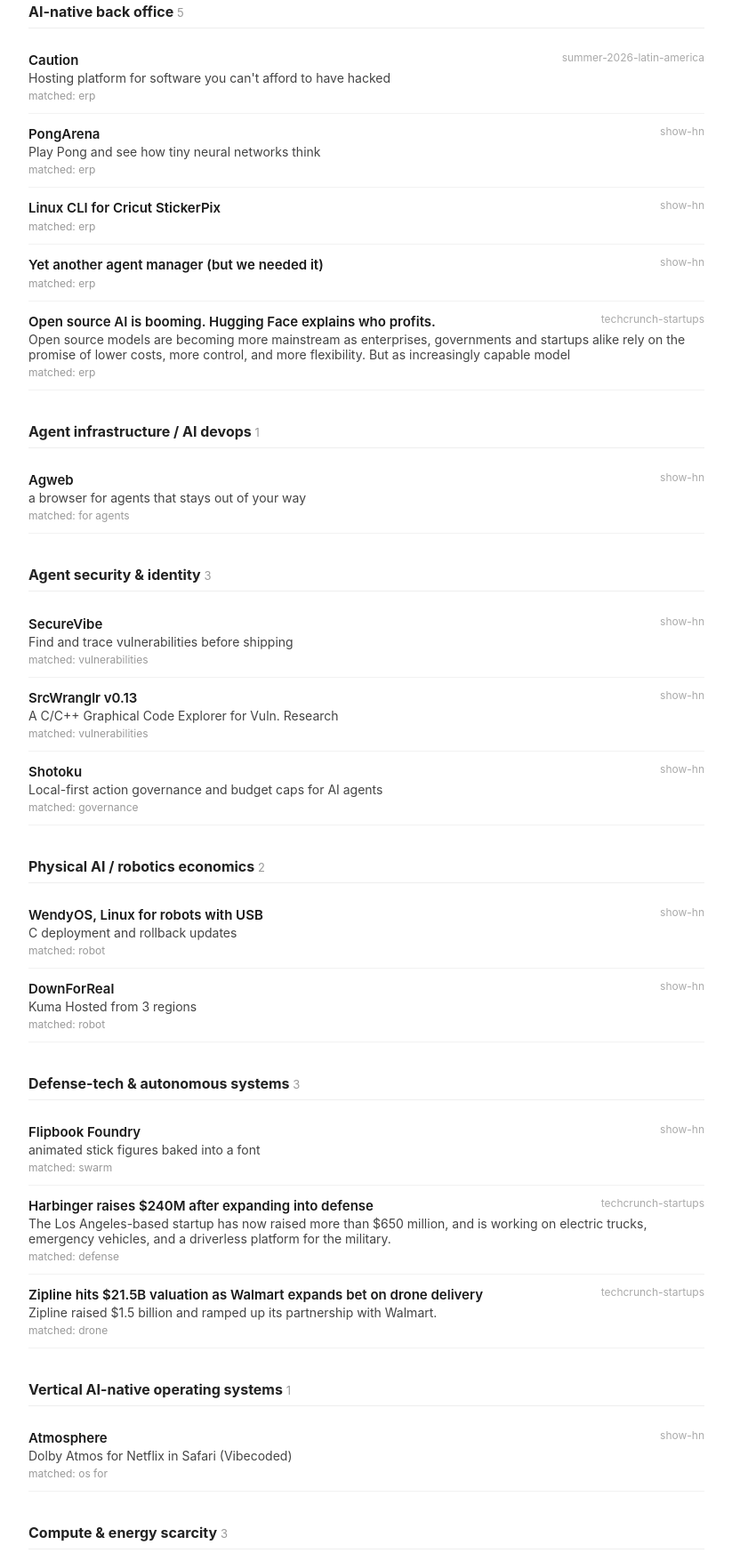
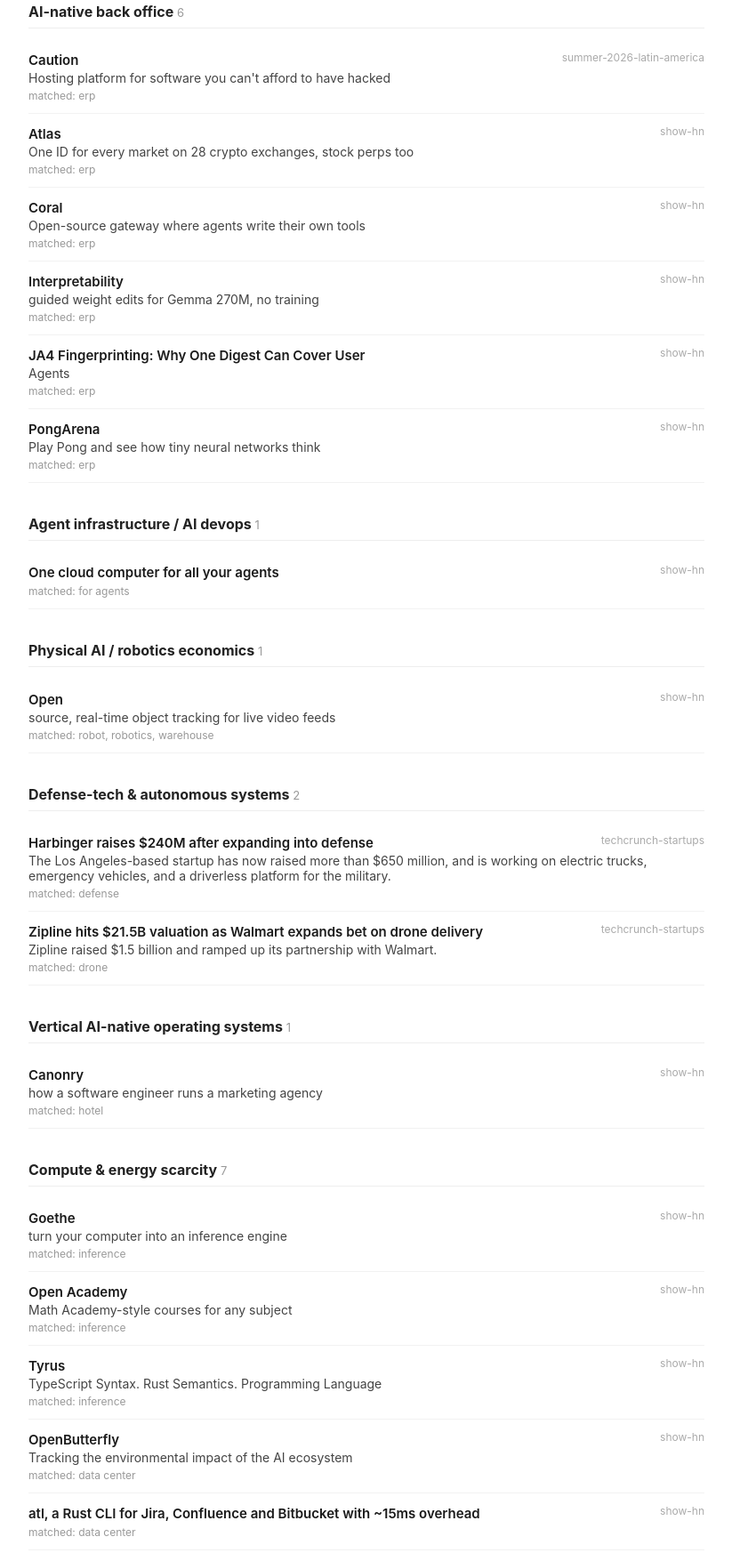
Before and after one commit to diegorivero06/dealflow2-engine, a plain HTML site: page docs/index.html in a window 1280 px wide. Shown: the part 118-1864 px from the top of the page at 89% size, without its empty margins (228-1051 px from the left). Drawn offline with Linux system fonts and the light colour scheme.

Commit message:
Daily feed update 2026-11-16

```diff
--- a/docs/index.html
+++ b/docs/index.html
@@ -26,10 +26,10 @@
 </head>
 <body>
   <h1>Dealflow feed</h1>
-  <div class="meta">23 matches &middot; updated 2026-11-15 19:15 UTC &middot; auto-refreshes daily</div>
+  <div class="meta">23 matches &middot; updated 2026-11-16 22:45 UTC &middot; auto-refreshes daily</div>
 
         <section>
-          <h2>AI-native back office <span class="count">5</span></h2>
+          <h2>AI-native back office <span class="count">6</span></h2>
 
               <div class="card">
                 <div class="card-head">
@@ -37,6 +37,46 @@
                   <span class="batch">summer-2026-latin-america</span>
                 </div>
                 <div class="oneliner">Hosting platform for software you can't afford to have hacked</div>
+                <div class="keywords">matched: erp</div>
+
+
+              </div>
+              <div class="card">
+                <div class="card-head">
+                  <a href="https://github.com/aperiodic-io/atlas" target="_blank">Atlas</a>
+                  <span class="batch">show-hn</span>
+                </div>
+                <div class="oneliner">One ID for every market on 28 crypto exchanges, stock perps too</div>
+                <div class="keywords">matched: erp</div>
+
+
+              </div>
+              <div class="card">
+                <div class="card-head">
+                  <a href="https://github.com/withcoral/coral" target="_blank">Coral</a>
+                  <span class="batch">show-hn</span>
+                </div>
+                <div class="oneliner">Open-source gateway where agents write their own tools</div>
+                <div class="keywords">matched: erp</div>
+
+
+              </div>
+              <div class="card">
+                <div class="card-head">
+                  <a href="https://balajsaleem.github.io/weight-space-editing/" target="_blank">Interpretability</a>
+                  <span class="batch">show-hn</span>
+                </div>
+                <div class="oneliner">guided weight edits for Gemma 270M, no training</div>
+                <div class="keywords">matched: erp</div>
+
+
+              </div>
+              <div class="card">
+                <div class="card-head">
+                  <a href="https://zlu.me/2026/11/16/ja4-same-fingerprint-many-user-agents.html" target="_blank">JA4 Fingerprinting: Why One Digest Can Cover User</a>
+                  <span class="batch">show-hn</span>
+                </div>
+                <div class="oneliner">Agents</div>
                 <div class="keywords">matched: erp</div>
 
 
@@ -51,122 +91,38 @@
 
 
               </div>
-              <div class="card">
-                <div class="card-head">
-                  <a href="https://github.com/vavkamil/crycut" target="_blank">Linux CLI for Cricut StickerPix</a>
-                  <span class="batch">show-hn</span>
-                </div>
-                <div class="oneliner"></div>
-                <div class="keywords">matched: erp</div>
-
-
-              </div>
-              <div class="card">
-                <div class="card-head">
-                  <a href="https://varinomics.com/logonomic/" target="_blank">Yet another agent manager (but we needed it)</a>
-                  <span class="batch">show-hn</span>
-                </div>
-                <div class="oneliner"></div>
-                <div class="keywords">matched: erp</div>
-
-
-              </div>
-              <div class="card">
-                <div class="card-head">
-                  <a href="https://techcrunch.com/video/open-source-ai-is-booming-hugging-face-explains-who-profits/" target="_blank">Open source AI is booming. Hugging Face explains who profits.</a>
-                  <span class="batch">techcrunch-startups</span>
-                </div>
-                <div class="oneliner">Open source models are becoming more mainstream as enterprises, governments and startups alike rely on the promise of lower costs, more control, and more flexibility. But as increasingly capable model</div>
-                <div class="keywords">matched: erp</div>
-
-
-              </div>
         </section>
         <section>
           <h2>Agent infrastructure / AI devops <span class="count">1</span></h2>
 
               <div class="card">
                 <div class="card-head">
-                  <a href="https://github.com/paul-nameless/agweb" target="_blank">Agweb</a>
+                  <a href="https://box.simular.ai/" target="_blank">One cloud computer for all your agents</a>
                   <span class="batch">show-hn</span>
                 </div>
-                <div class="oneliner">a browser for agents that stays out of your way</div>
+                <div class="oneliner"></div>
                 <div class="keywords">matched: for agents</div>
 
 
               </div>
         </section>
         <section>
-          <h2>Agent security & identity <span class="count">3</span></h2>
+          <h2>Physical AI / robotics economics <span class="count">1</span></h2>
 
               <div class="card">
                 <div class="card-head">
-                  <a href="https://securevibe-dev.vercel.app/" target="_blank">SecureVibe</a>
+                  <a href="https://github.com/aryamandarda/tamserve" target="_blank">Open</a>
                   <span class="batch">show-hn</span>
                 </div>
-                <div class="oneliner">Find and trace vulnerabilities before shipping</div>
-                <div class="keywords">matched: vulnerabilities</div>
-
-
-              </div>
-              <div class="card">
-                <div class="card-head">
-                  <a href="https://github.com/jdefrancesco/SrcWranglr" target="_blank">SrcWranglr v0.13</a>
-                  <span class="batch">show-hn</span>
-                </div>
-                <div class="oneliner">A C/C++ Graphical Code Explorer for Vuln. Research</div>
-                <div class="keywords">matched: vulnerabilities</div>
-
-
-              </div>
-              <div class="card">
-                <div class="card-head">
-                  <a href="https://www.shotoku.dev/" target="_blank">Shotoku</a>
-                  <span class="batch">show-hn</span>
-                </div>
-                <div class="oneliner">Local-first action governance and budget caps for AI agents</div>
-                <div class="keywords">matched: governance</div>
+                <div class="oneliner">source, real-time object tracking for live video feeds</div>
+                <div class="keywords">matched: robot, robotics, warehouse</div>
 
 
               </div>
         </section>
         <section>
-          <h2>Physical AI / robotics economics <span class="count">2</span></h2>
+          <h2>Defense-tech & autonomous systems <span class="count">2</span></h2>
 
-              <div class="card">
-                <div class="card-head">
-                  <a href="https://docs.wendy.dev/latest/getting-started/app/" target="_blank">WendyOS, Linux for robots with USB</a>
-                  <span class="batch">show-hn</span>
-                </div>
-                <div class="oneliner">C deployment and rollback updates</div>
-                <div class="keywords">matched: robot</div>
-
-
-              </div>
-              <div class="card">
-                <div class="card-head">
-                  <a href="https://downforreal.com/" target="_blank">DownForReal</a>
-                  <span class="batch">show-hn</span>
-                </div>
-                <div class="oneliner">Kuma Hosted from 3 regions</div>
-                <div class="keywords">matched: robot</div>
-
-
-              </div>
-        </section>
-        <section>
-          <h2>Defense-tech & autonomous systems <span class="count">3</span></h2>
-
-              <div class="card">
-                <div class="card-head">
-                  <a href="https://flipbook-foundry.pages.dev/" target="_blank">Flipbook Foundry</a>
-                  <span class="batch">show-hn</span>
-                </div>
-                <div class="oneliner">animated stick figures baked into a font</div>
-                <div class="keywords">matched: swarm</div>
-
-
-              </div>
               <div class="card">
                 <div class="card-head">
                   <a href="https://techcrunch.com/2026/11/05/harbinger-raises-240m-after-expanding-into-defense/" target="_blank">Harbinger raises $240M after expanding into defense</a>
@@ -193,18 +149,58 @@
 
               <div class="card">
                 <div class="card-head">
-                  <a href="https://github.com/meghrathod/atmosphere" target="_blank">Atmosphere</a>
+                  <a href="https://github.com/Canonry/canonry" target="_blank">Canonry</a>
                   <span class="batch">show-hn</span>
                 </div>
-                <div class="oneliner">Dolby Atmos for Netflix in Safari (Vibecoded)</div>
-                <div class="keywords">matched: os for</div>
+                <div class="oneliner">how a software engineer runs a marketing agency</div>
+                <div class="keywords">matched: hotel</div>
 
 
               </div>
         </section>
         <section>
-          <h2>Compute & energy scarcity <span class="count">3</span></h2>
+          <h2>Compute & energy scarcity <span class="count">7</span></h2>
 
+              <div class="card">
+                <div class="card-head">
+                  <a href="https://github.com/meshapplied/goethe" target="_blank">Goethe</a>
+                  <span class="batch">show-hn</span>
+                </div>
+                <div class="oneliner">turn your computer into an inference engine</div>
+                <div class="keywords">matched: inference</div>
+
+
+              </div>
+              <div class="card">
+                <div class="card-head">
+                  <a href="https://github.com/Jonathanvwersch/open-academy" target="_blank">Open Academy</a>
+                  <span class="batch">show-hn</span>
+                </div>
+                <div class="oneliner">Math Academy-style courses for any subject</div>
+                <div class="keywords">matched: inference</div>
+
+
+              </div>
+              <div class="card">
+                <div class="card-head">
+                  <a href="https://tyruslang.org" target="_blank">Tyrus</a>
+                  <span class="batch">show-hn</span>
+                </div>
+                <div class="oneliner">TypeScript Syntax. Rust Semantics. Programming Language</div>
+                <div class="keywords">matched: inference</div>
+
+
+              </div>
+              <div class="card">
+                <div class="card-head">
+                  <a href="https://openbutterfly.com" target="_blank">OpenButterfly</a>
+                  <span class="batch">show-hn</span>
+                </div>
+                <div class="oneliner">Tracking the environmental impact of the AI ecosystem</div>
+                <div class="keywords">matched: data center</div>
+
+
+              </div>
               <div class="card">
                 <div class="card-head">
                   <a href="https://github.com/racetozero/atlassian-toolkit" target="_blank">atl, a Rust CLI for Jira, Confluence and Bitbucket with ~15ms overhead</a>
@@ -237,20 +233,6 @@
               </div>
         </section>
         <section>
-          <h2>Frontier bio/materials re-platformed on AI <span class="count">1</span></h2>
-
-              <div class="card">
-                <div class="card-head">
-                  <a href="https://www.frontierbioml.com/" target="_blank">FrontierBioML</a>
-                  <span class="batch">show-hn</span>
-                </div>
-                <div class="oneliner">Can coding agents do ML for computational biology?</div>
-                <div class="keywords">matched: biology</div>
-
-
-              </div>
-        </section>
-        <section>
           <h2>Contrarian consumer <span class="count">1</span></h2>
 
               <div class="card">
@@ -265,8 +247,18 @@
               </div>
         </section>
         <section>
-          <h2>Financial-services decision infrastructure <span class="count">3</span></h2>
+          <h2>Financial-services decision infrastructure <span class="count">4</span></h2>
 
+              <div class="card">
+                <div class="card-head">
+                  <a href="https://github.com/claimseed/claimseed" target="_blank">Claimseed, synthetic Medicare docs with planted errors and answer keys</a>
+                  <span class="batch">show-hn</span>
+                </div>
+                <div class="oneliner"></div>
+                <div class="keywords">matched: claims</div>
+
+
+              </div>
               <div class="card">
                 <div class="card-head">
                   <a href="https://techcrunch.com/2026/11/13/ai-agent-startup-langchain-hits-3b-valuation/" target="_blank">AI agent startup LangChain hits $3B valuation</a>
```
Also changed, not shown: dealflow_latest.csv (+12 -12 lines).
